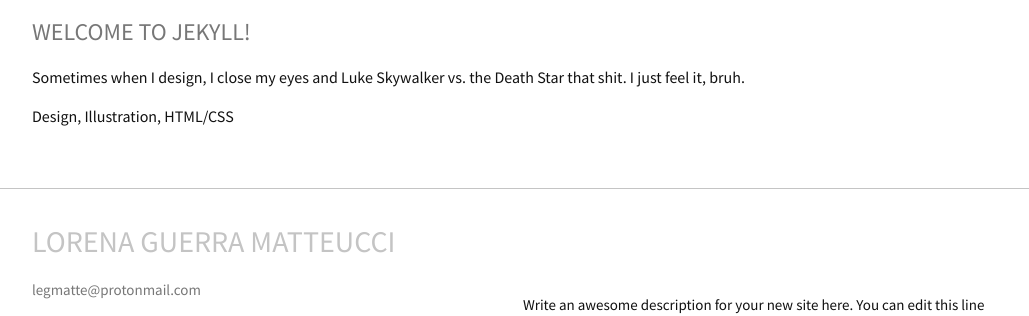
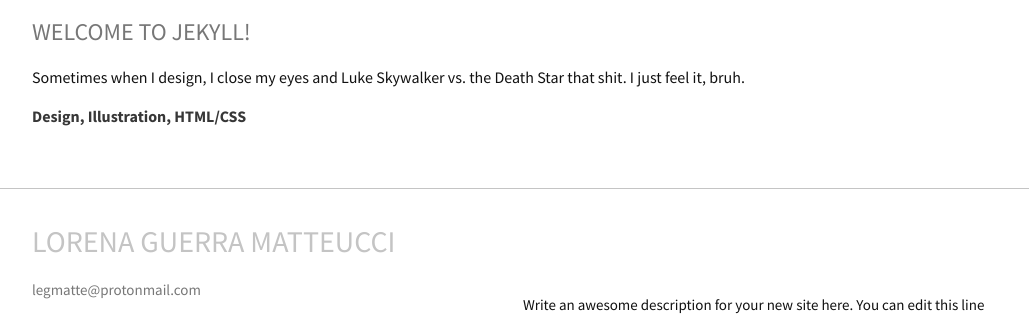
Before and after one commit to loreguerra/portfolio, a Jekyll site: the page built from index.md, in a window 1280 px wide. Shown: the part 536-852 px from the top of the page, without its empty margins (70-1099 px from the left). Built offline with Jekyll 4.4.1, drawn with Linux system fonts in a browser that asks for light colours.

Commit message:
change class name for categories, extend class for skills

```diff
--- a/_layouts/home.html
+++ b/_layouts/home.html
@@ -13,12 +13,12 @@ layout: default
   <ul class="post-list">
 
       <li>
-          <p class="skill-list">{{ post.categories }}</p>
+          <p class="categories">{{ post.categories }}</p>
         <h2>
         {{ post.title | escape }}
         </h2>
         <p>{{ post.description }}</p>
-        <p>{{ post.skills }}</p>
+        <p class="skills">{{ post.skills }}</p>
 
       </li>
     {% endfor %}
--- a/_sass/minima/_layout.scss
+++ b/_sass/minima/_layout.scss
@@ -197,10 +197,14 @@
     text-transform: uppercase;
     color: $grey-color;
   }
-  .skill-list{
+  .categories{
     text-transform: uppercase;
     color: $grey-color-dark;
     font-weight:700;
+  }
+  .skills{
+    @extend .categories;
+    text-transform: none;
   }
 
   > li {
```
